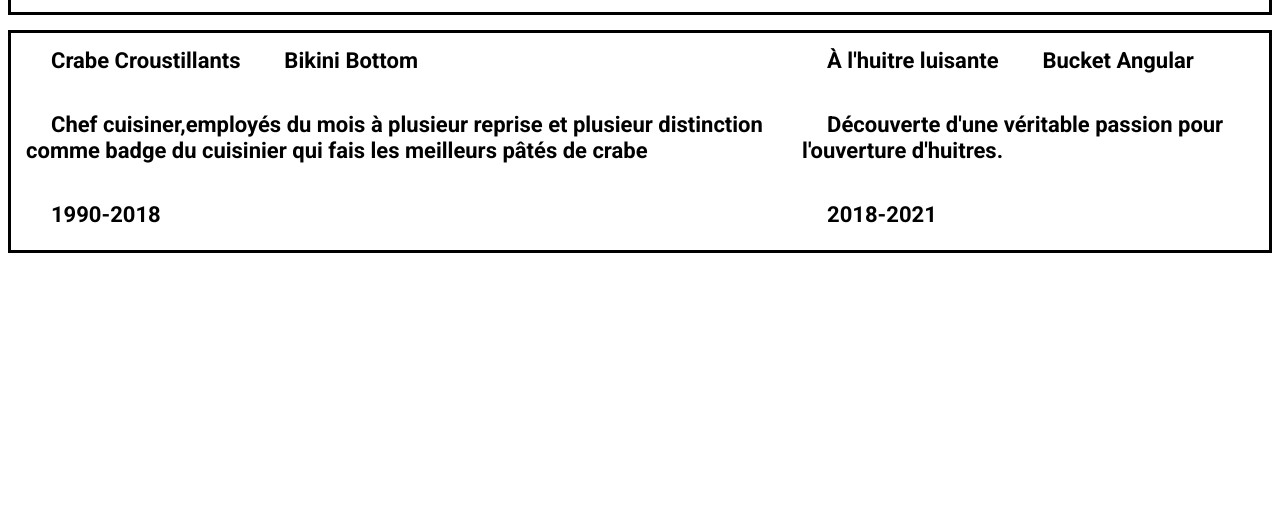
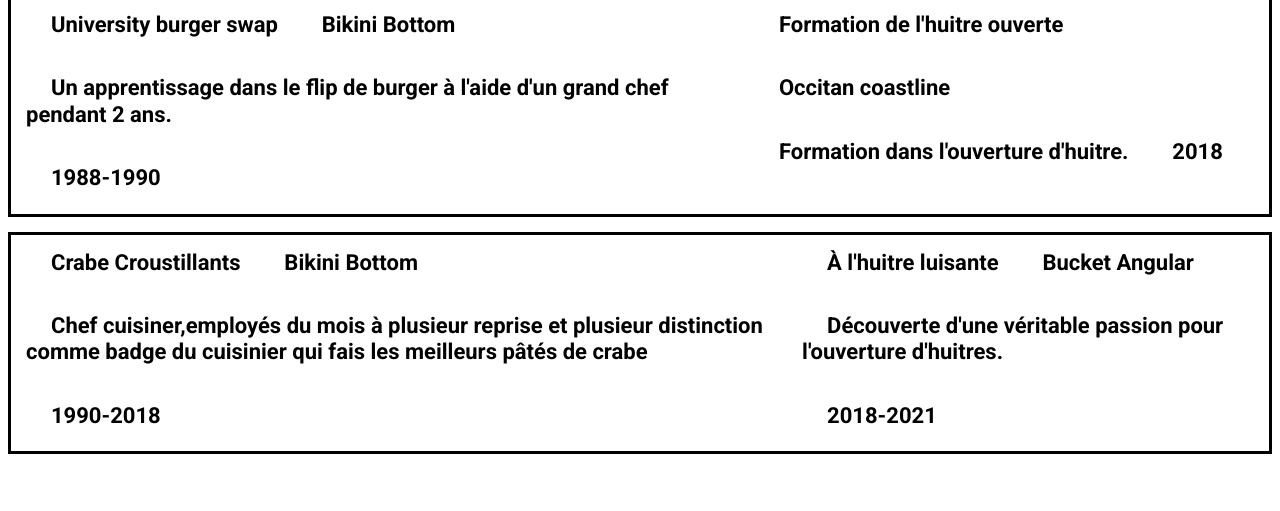
Before and after one commit to ChapelleNathan/WCS-Project1, a PHP site: page / in a window 1280 px wide. Shown: the part 289-800 px from the top of the page. Run offline with PHP 8.4, Linux system fonts and the light colour scheme.

Commit message:
modify text

```diff
--- a/index.php
+++ b/index.php
@@ -31,7 +31,8 @@ include("script.php");
 
             <p>Bob l'éponge</p>
 
-            <p>Lorem ipsum dolor sit, amet consectetur adipisicing elit. Voluptate provident voluptates architecto iure vel maxime qui odit fugit temporibus deserunt cum, tenetur tempore molestiae nemo voluptatem quidem itaque quod dolores.
+            <p>21 ans d'expérience dans le domaine de la restauration, spongieux et dynamique.Motivé à l'idée de rejoindre un établissement spécialisé dans la gastronomie de crabe ou de l'huitre,
+                je suis à la recherche d'une expérience qui permettra de mettre en avant ma passion et mes connaissances en pâté de crabe. Passioné d'humour , j'ai le contact facile avec les gens et je pourrais donc facilement m'intégrer dans une équipe de travail.
             </p>
         </div>
 
--- a/script.php
+++ b/script.php
@@ -1,8 +1,8 @@
 <?php
 
 $formations = [
-    ['title' => 'University burger swap', 'date' => '2000', 'place' => 'Irak', 'description' => 'Bonjour,its me '],
-    ['title' => 'Po', 'date' => '2000', 'place' => 'Bourg-en-Bresse', 'description' => 'Bonjour,its me ']
+    ['title' => 'University burger swap', 'date' => '1988-1990', 'place' => 'Bikini Bottom', 'description' => 'Un apprentissage dans le flip de burger à l\'aide d\'un grand chef pendant 2 ans.'],
+    ['title' => 'Formation de l\'huitre ouverte', 'date' => '2018', 'place' => 'Occitan coastline', 'description' => 'Formation dans l\'ouverture d\'huitre.']
 
 ];
 
```
